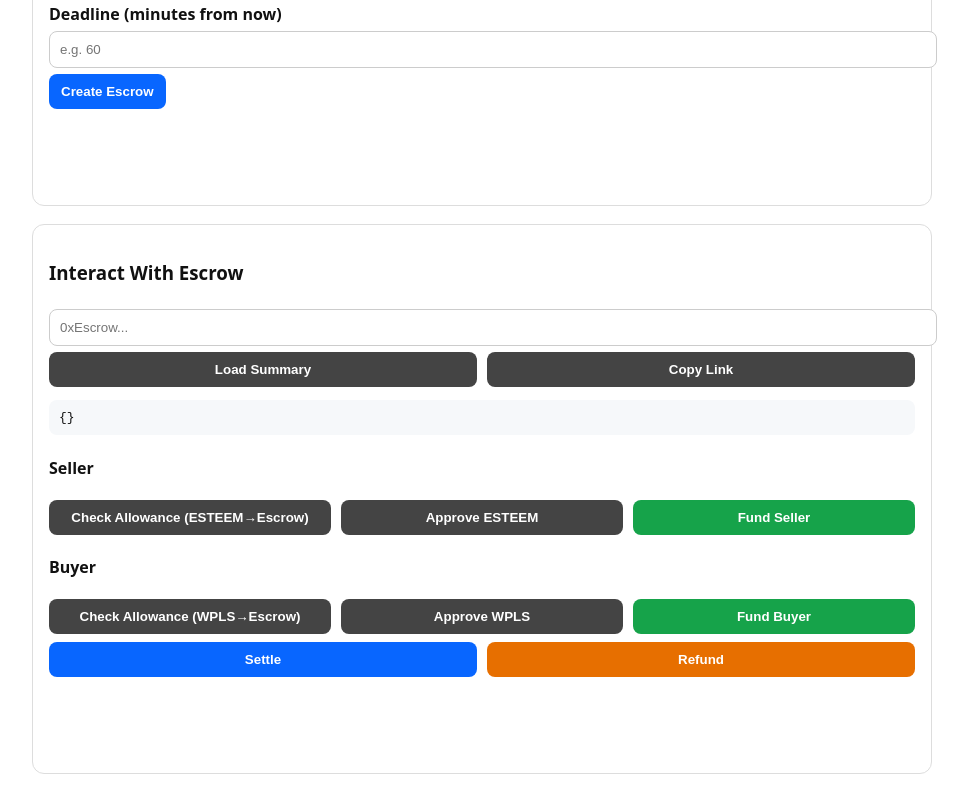
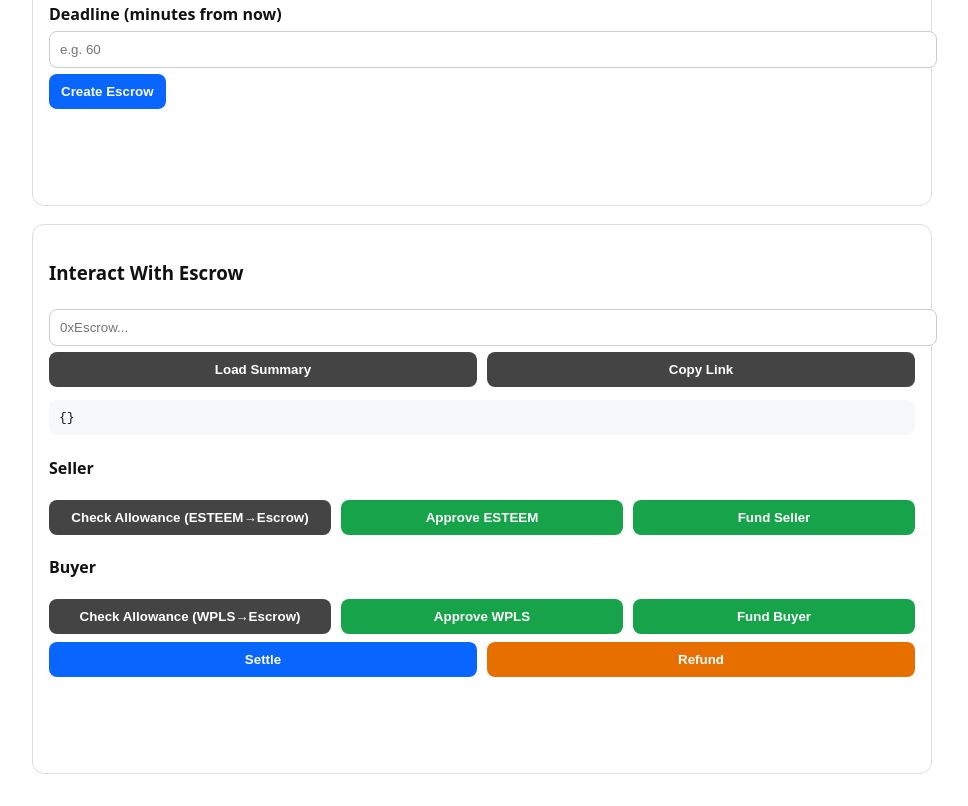
Before and after one commit to twingall1/pulse-escrow-ui, a plain HTML site: page index.html in a window 1280 px wide. Shown: the part 659-1465 px from the top of the page, without its empty margins (158-1126 px from the left). Drawn offline with nearby package versions, Linux system fonts and the light colour scheme.

Commit message:
Update index.html

```diff
--- a/index.html
+++ b/index.html
@@ -56,14 +56,14 @@
   <h4>Seller</h4>
   <div class="row">
     <button id="checkAllowSeller" class="secondary">Check Allowance (ESTEEM→Escrow)</button>
-    <button id="approveSeller" class="secondary">Approve ESTEEM</button>
+    <button id="approveSeller" class="ok">Approve ESTEEM</button>
     <button id="fundSeller" class="ok">Fund Seller</button>
   </div>
 
   <h4>Buyer</h4>
   <div class="row">
     <button id="checkAllowBuyer" class="secondary">Check Allowance (WPLS→Escrow)</button>
-    <button id="approveBuyer" class="secondary">Approve WPLS</button>
+    <button id="approveBuyer" class="ok">Approve WPLS</button>
     <button id="fundBuyer" class="ok">Fund Buyer</button>
   </div>
 
```
